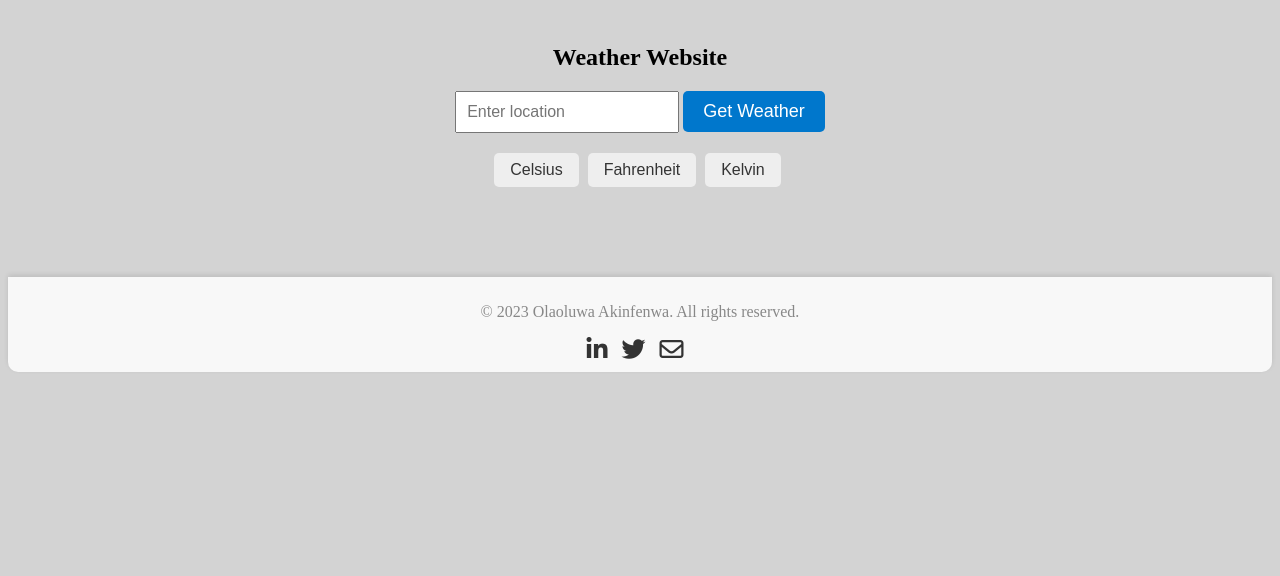
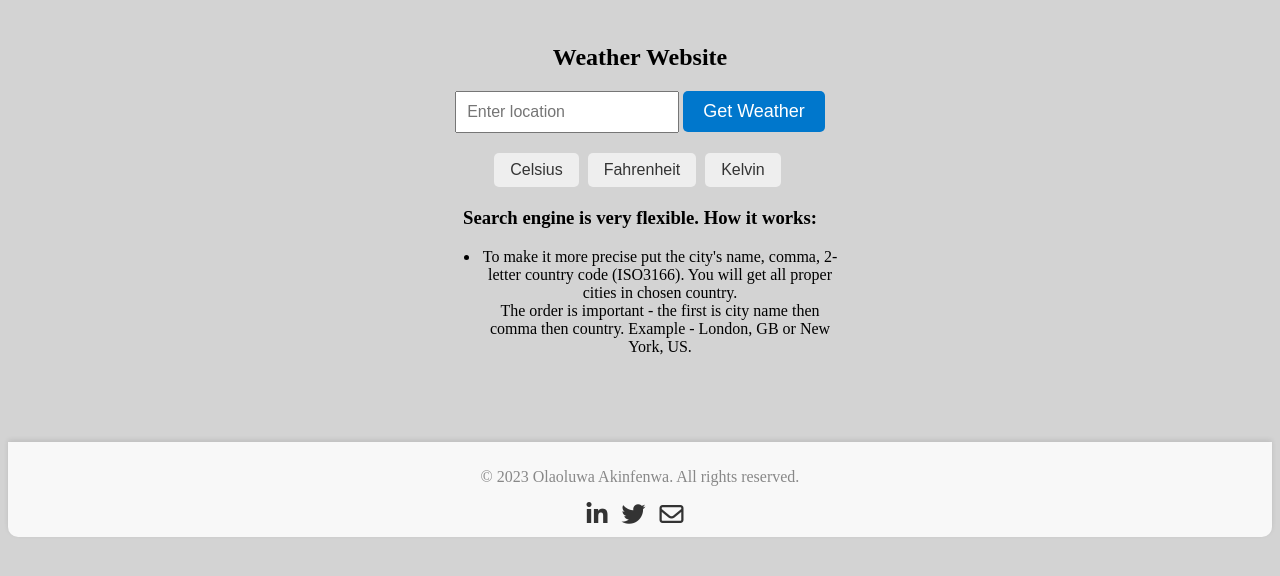
Before and after one commit to Hawsome/weather-app, a plain HTML site: page index.html in a window 1280 px wide. Drawn offline with Linux system fonts and the light colour scheme.

```diff
--- a/index.html
+++ b/index.html
@@ -31,7 +31,10 @@
     </div>
     <div id="forecast"></div>
     <div id="historicalWeather"></div>
-
+   <h3>Search engine is very flexible. How it works:</h3>
+   <ul>
+    <li>To make it more precise put the city's name, comma,  2-letter country code (ISO3166). You will get all proper cities in chosen country.<br> The order is important - the first is city name then comma then country. Example - London, GB or New York, US.</li>
+   </ul>
 </div>
     <footer>
         <p>&copy; 2023 Olaoluwa Akinfenwa. All rights reserved.</p>
```
